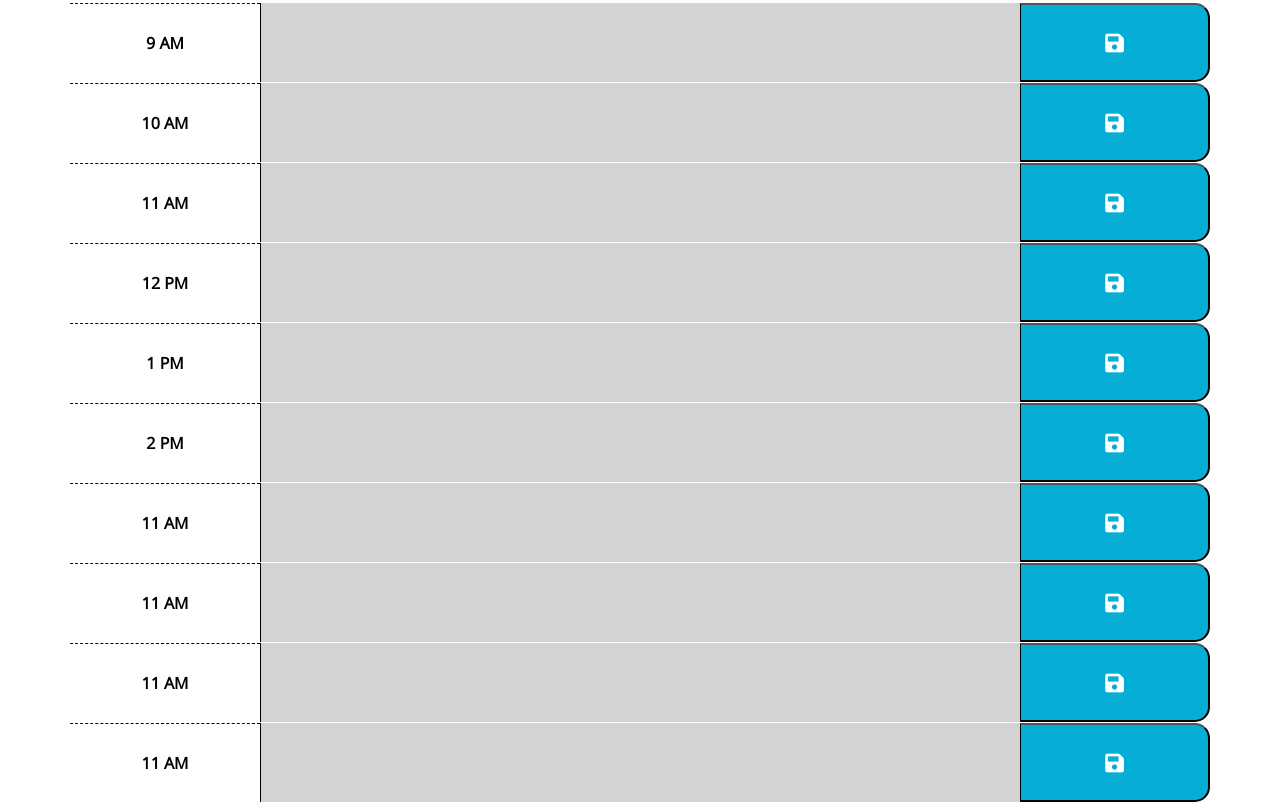
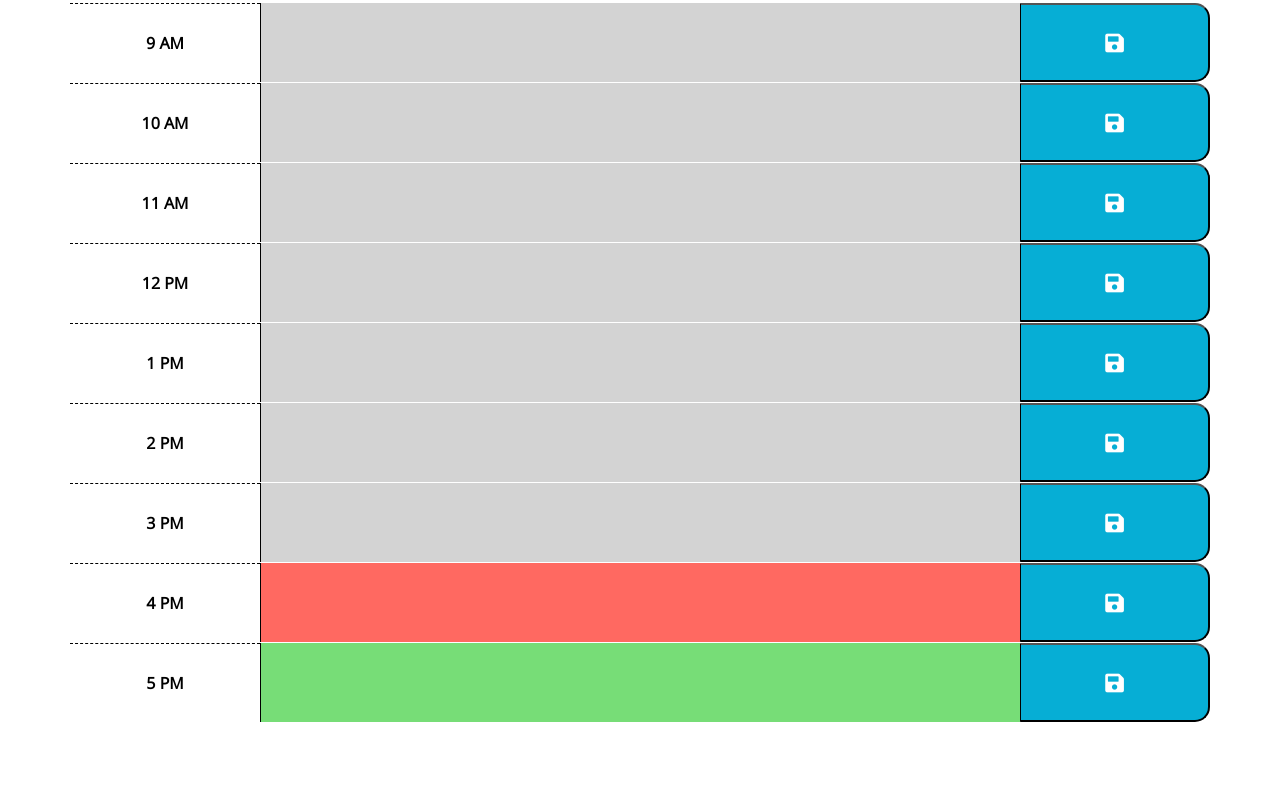
Before and after one commit to ykuang321/Work-Day-Schduler, a plain HTML site: page index.html in a window 1280 px wide. Shown: the part 334-1136 px from the top of the page. After the commit the page ends 1056 px from the top, so only its background shows below. Drawn offline with nearby package versions, Linux system fonts and the light colour scheme.

```diff
--- a/index.html
+++ b/index.html
@@ -70,38 +70,23 @@
         </div>
 
         <div class="row">
-          <div class="hour col-2 font-weight-bold" data-number="11">11 AM</div>
-          <textarea id="2" class ="description col-8"></textarea>
+          <div class="hour col-2 font-weight-bold" data-number="15">3 PM</div>
+          <textarea id="6" class ="description col-8"></textarea>
           <button class="saveBtn col-2 fa fa-save fa-lg"></button>
         </div>
 
         <div class="row">
-          <div class="hour col-2 font-weight-bold" data-number="11">11 AM</div>
-          <textarea id="2" class ="description col-8"></textarea>
+          <div class="hour col-2 font-weight-bold" data-number="16">4 PM</div>
+          <textarea id="7" class ="description col-8"></textarea>
           <button class="saveBtn col-2 fa fa-save fa-lg"></button>
         </div>
 
         <div class="row">
-          <div class="hour col-2 font-weight-bold" data-number="11">11 AM</div>
-          <textarea id="2" class ="description col-8"></textarea>
+          <div class="hour col-2 font-weight-bold" data-number="17">5 PM</div>
+          <textarea id="8" class ="description col-8"></textarea>
           <button class="saveBtn col-2 fa fa-save fa-lg"></button>
         </div>
-
-        <div class="row">
-          <div class="hour col-2 font-weight-bold" data-number="11">11 AM</div>
-          <textarea id="2" class ="description col-8"></textarea>
-          <button class="saveBtn col-2 fa fa-save fa-lg"></button>
-        </div>
-
-
       </div>
-
-
-
-
-
-
-
     </div>
 
     <script src="https://code.jquery.com/jquery-3.4.1.min.js"></script>
```
Also changed, not shown: assets/image/Work_Day_Scheduler.png (added), 1 other file.
